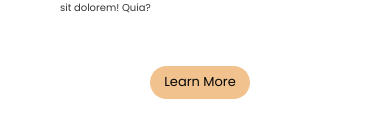
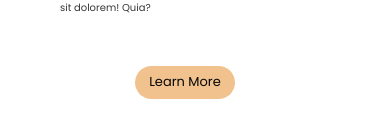
Before and after one commit to DanielSFarias/Mockup, a plain HTML site: page index.html in a window 390 px wide. Shown: the part 702-840 px from the top of the page. Drawn offline with Linux system fonts and the light colour scheme.

Commit message:
Alteração no codigo

```diff
--- a/styles.css
+++ b/styles.css
@@ -96,7 +96,9 @@ a:active {
     }
 
     button {
-        margin-left: 150px;
+        margin-bottom: 40px;
+        margin-left: 135px;
+
     }
 
     .retangulo {
```
